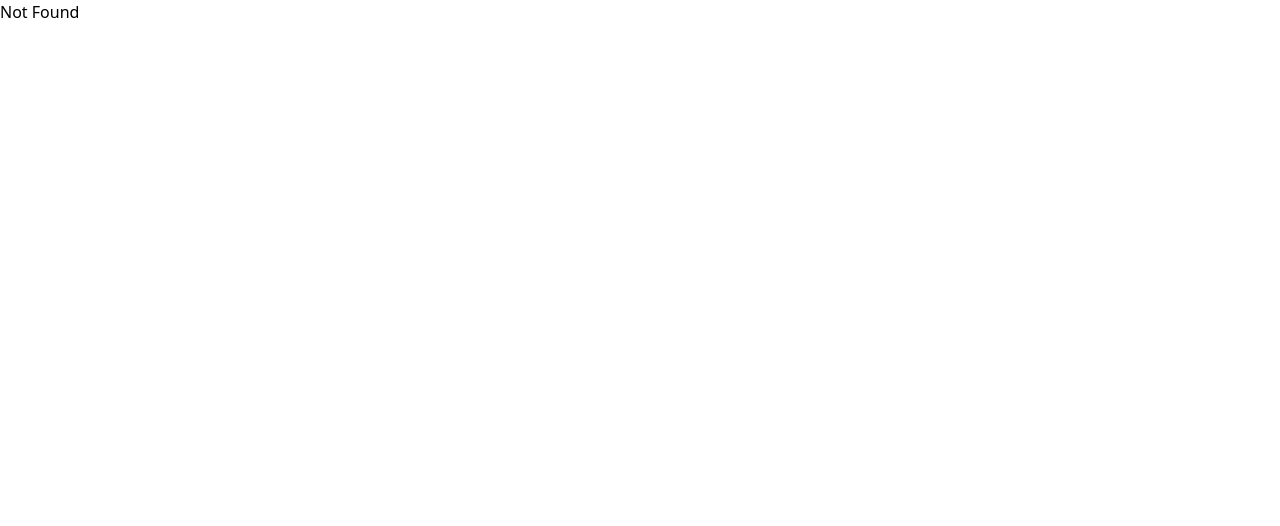
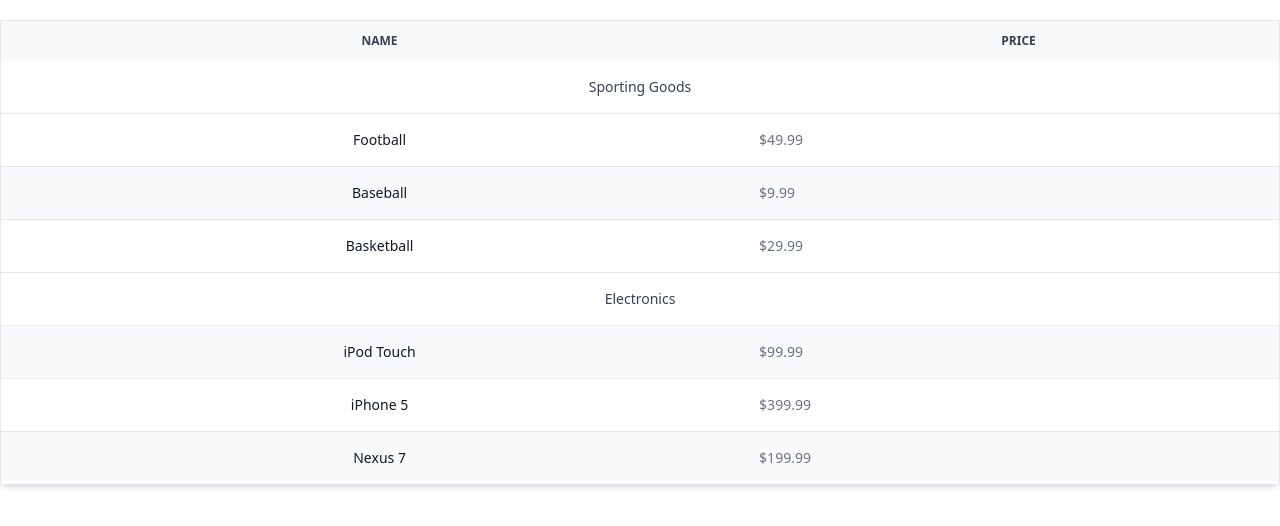
Before and after one commit to NdekoCode/react-funny-projects, a React (Vite) app: page /products in a window 1280 px wide. Shown: the top 526 px of the page. Built offline with nearby package versions, Linux system fonts and the light colour scheme.

Commit message:
add tailwind table style for showing product

```diff
--- a/src/App.jsx
+++ b/src/App.jsx
@@ -13,7 +13,7 @@
       <Route path="/increment" element={<Incrementor />} />
       <Route path="/form" element={<Formular />} />
       <Route path="/converter" element={<Converter />} />
-      <Route path="/produts" element={<Products />} />
+      <Route path="/products" element={<Products />} />
       <Route path="*" element={<NotFound />} />
     </Routes>
   );
--- a/src/components/productsFilter/FilterableProductTable.jsx
+++ b/src/components/productsFilter/FilterableProductTable.jsx
@@ -1,4 +1,10 @@
-const FilterableProductTable = () => {
-  return <div></div>;
+import ProductTable from "./ProductTable";
+
+const FilterableProductTable = ({ products }) => {
+  return (
+    <>
+      <ProductTable products={products} />
+    </>
+  );
 };
 export default FilterableProductTable;
--- a/src/components/productsFilter/ProductCategoryRow.jsx
+++ b/src/components/productsFilter/ProductCategoryRow.jsx
@@ -1,7 +1,9 @@
-const ProductCategoryRow = ({ name }) => {
+const ProductCategoryRow = ({ category }) => {
   return (
     <tr>
-      <td colSpan={2}>{name}</td>
+      <th colSpan={2} className="py-4 px-6 font-medium text-gray-700 border-b">
+        {category}
+      </th>
     </tr>
   );
 };
--- a/src/components/productsFilter/ProductRow.jsx
+++ b/src/components/productsFilter/ProductRow.jsx
@@ -1,4 +1,14 @@
-const ProductRow = () => {
-  return <td></td>;
+const ProductRow = ({ product, index }) => {
+  return (
+    <tr className={`${index % 2 !== 0 ? "bg-gray-50" : "bg-white"} border-b`}>
+      <th
+        scope="row"
+        className={`py-4 px-6 font-medium text-gray-900 whitespace-nowrap`}
+      >
+        {product.name}
+      </th>
+      <td>{product.price}</td>
+    </tr>
+  );
 };
 export default ProductRow;
--- a/src/components/productsFilter/ProductTable.jsx
+++ b/src/components/productsFilter/ProductTable.jsx
@@ -1,13 +1,31 @@
-const ProductTable = () => {
+import ProductCategoryRow from "./ProductCategoryRow";
+import ProductRow from "./ProductRow";
+
+const ProductTable = ({ products }) => {
+  const rows = [];
+  let lastCategory = null;
+  products.forEach((product, index) => {
+    if (product.category !== lastCategory) {
+      lastCategory = product.category;
+      rows.push(
+        <ProductCategoryRow category={lastCategory} key={index} index={index} />
+      );
+    }
+    rows.push(<ProductRow product={product} key={index} index={index} />);
+  });
   return (
-    <table>
-      <thead>
+    <table className="table-auto text-gray-500 w-full text-sm border rounded-lg shadow-md">
+      <thead className="text-xs text-gray-700 uppercase bg-gray-50">
         <tr>
-          <th>Name</th>
-          <th>Price</th>
+          <th scope="col" className="py-3 px-6">
+            Name
+          </th>
+          <th scope="col" className="py-3 px-6">
+            Price
+          </th>
         </tr>
       </thead>
-      <tbody></tbody>
+      <tbody>{rows}</tbody>
     </table>
   );
 };
--- a/src/data/utils.js
+++ b/src/data/utils.js
@@ -14,3 +14,36 @@
 export function celciusToFahrenheit(tempCelc) {
   return tryConvert((tempCelc * 9) / 5 + 32);
 }
+export const PRODUCTS = [
+  {
+    category: "Sporting Goods",
+    price: "$49.99",
+    stocked: true,
+    name: "Football",
+  },
+  {
+    category: "Sporting Goods",
+    price: "$9.99",
+    stocked: true,
+    name: "Baseball",
+  },
+  {
+    category: "Sporting Goods",
+    price: "$29.99",
+    stocked: false,
+    name: "Basketball",
+  },
+  {
+    category: "Electronics",
+    price: "$99.99",
+    stocked: true,
+    name: "iPod Touch",
+  },
+  {
+    category: "Electronics",
+    price: "$399.99",
+    stocked: false,
+    name: "iPhone 5",
+  },
+  { category: "Electronics", price: "$199.99", stocked: true, name: "Nexus 7" },
+];
--- a/src/pages/Products.jsx
+++ b/src/pages/Products.jsx
@@ -1,10 +1,11 @@
 import React from "react";
-import Product from "../components/productsFilter/Product";
+import FilterableProductTable from "../components/productsFilter/FilterableProductTable";
+import { PRODUCTS } from "../data/utils";
 
 const Products = () => {
   return (
-    <div>
-      <Product />
+    <div className="max-w-7xl mx-auto mt-5">
+      <FilterableProductTable products={PRODUCTS} />
     </div>
   );
 };
```
